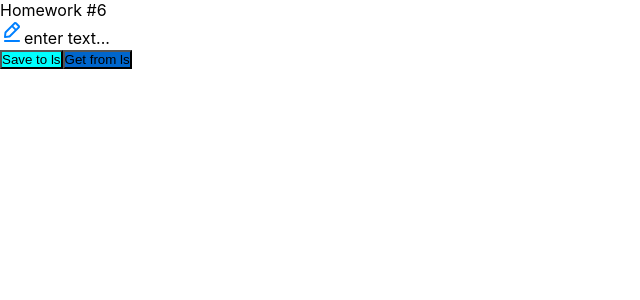
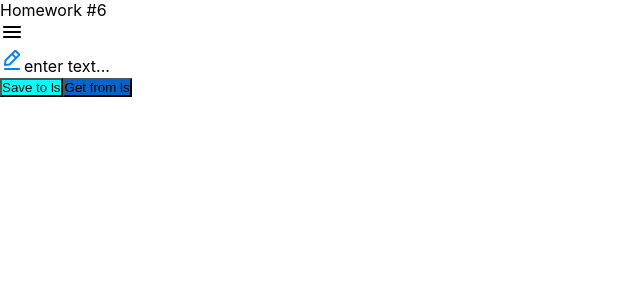
Before and after one commit to xyzimusic/vtornikdz, a React (Create React App) app: page / in a window 1280 px wide. Shown: the top 300 px of the page, without its empty margins (0-640 px from the left). Built offline with nearby package versions, Linux system fonts and the light colour scheme.

Commit message:
vtornik-dz-6

```diff
--- a/src/s2-homeworks/hw06/HW6.tsx
+++ b/src/s2-homeworks/hw06/HW6.tsx
@@ -5,6 +5,7 @@ import s2 from '../../s1-main/App.module.css'
 import SuperButton from '../hw04/common/c2-SuperButton/SuperButton'
 import s from './HW6.module.css'
 import {Header} from '../hw05/header/Header';
+import burgerIcon from '../hw05/header/burger.svg';
 
 /*
  * 1 - в файле SuperEditableSpan.tsx дописать логику функций onEnterCallback, onBlurCallback, onDoubleClickCallBack
@@ -25,7 +26,12 @@ const HW6 = () => {
     return (
         <div id={'hw6'}>
             <div className={s2.hwTitle}>Homework #6</div>
-
+            <img
+                src={burgerIcon}
+                id={'hw5-burger-menu'}
+                className={s.burgerMenuIcon}
+                alt={'open menu'}
+            />
             {/*демонстрация возможностей компоненты:*/}
             <div className={s2.hw}>
                 <div className={s.editableSpanContainer}>
```
